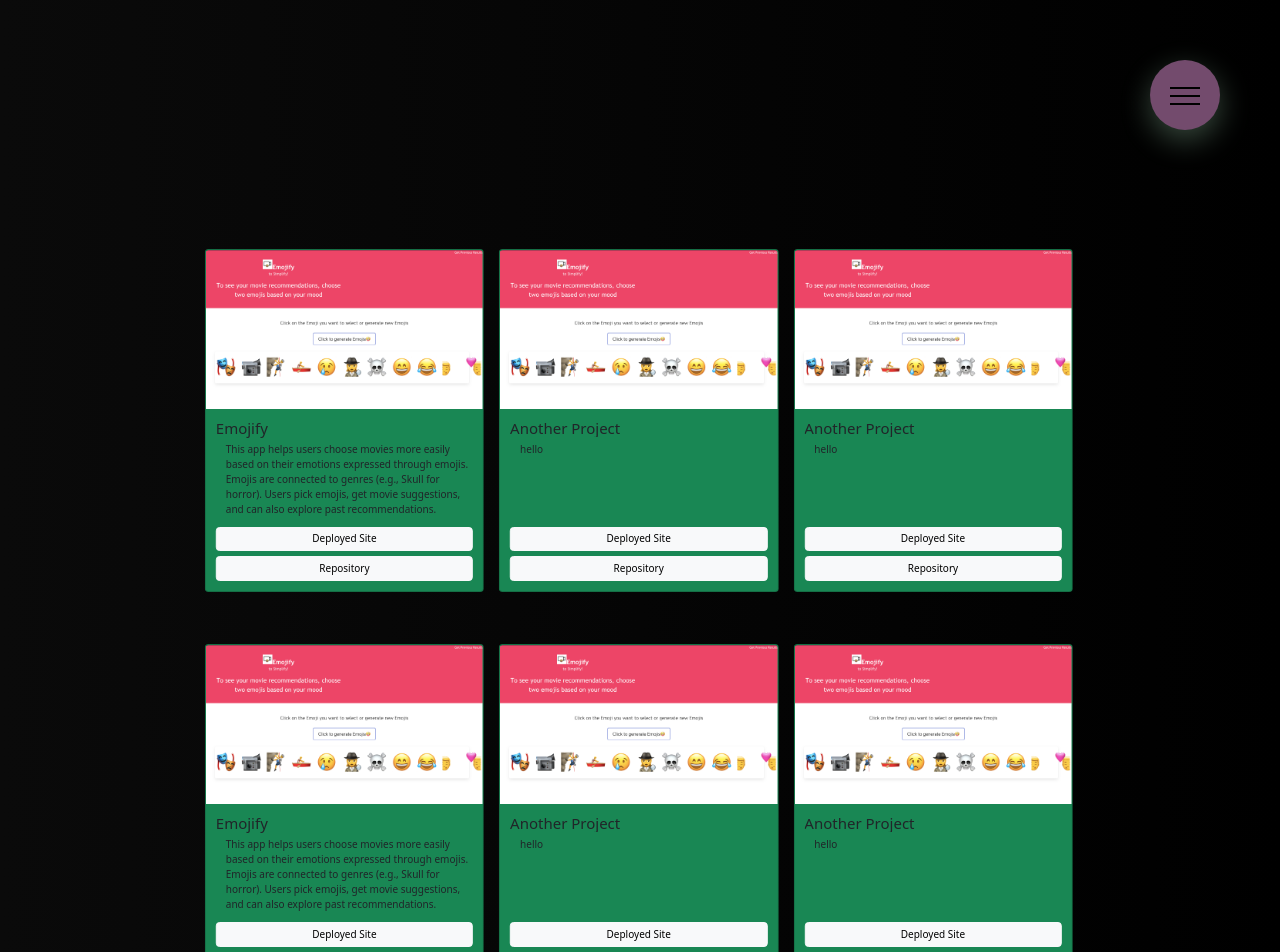
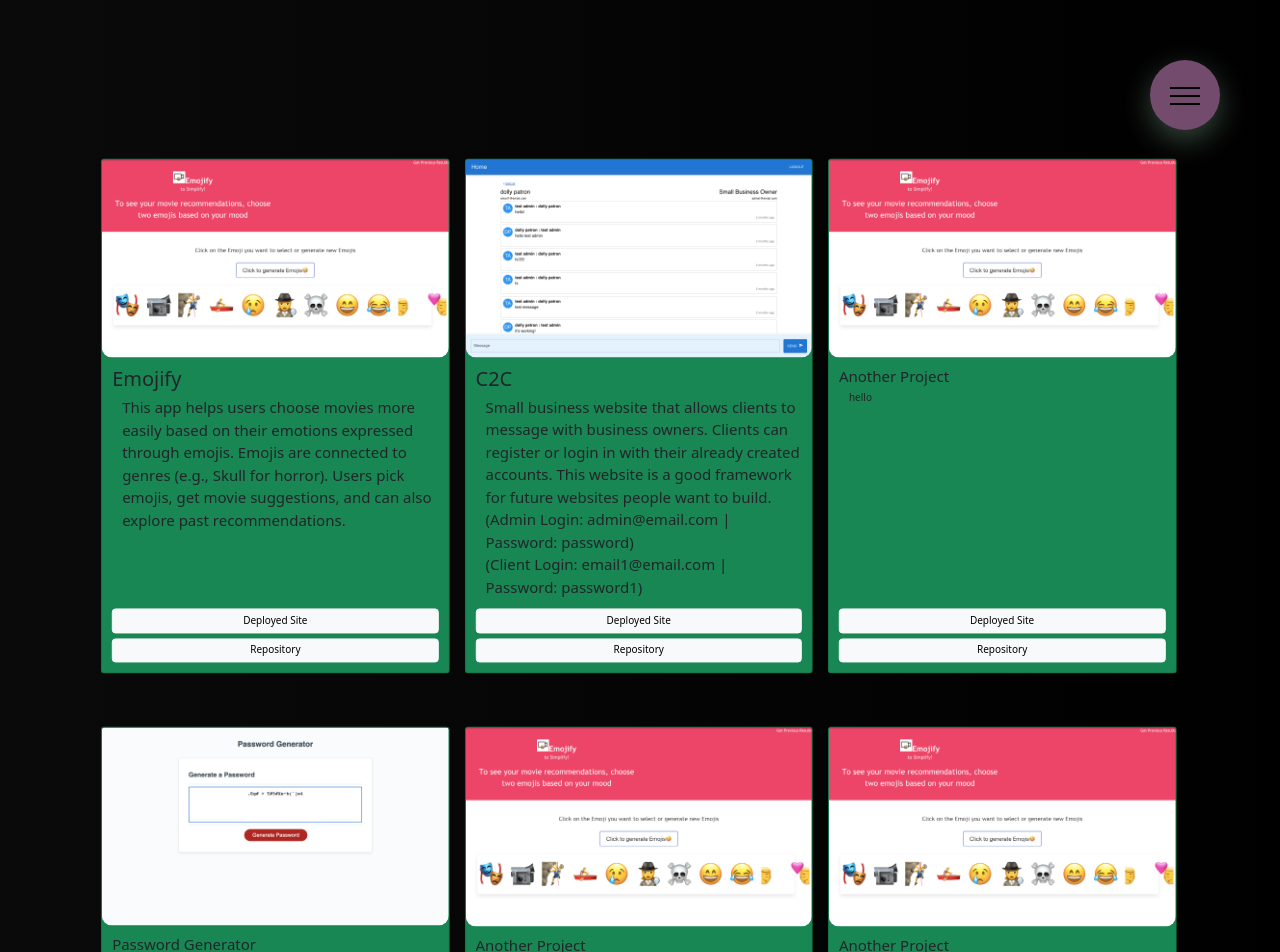
Before and after one commit to AcquahLopid/Reactive-Portfolio, a React (Create React App) app in the folder my-react-app/: page /portfolio in a window 1280 px wide. Shown: the top 952 px of the page. Built offline with nearby package versions, Linux system fonts and the light colour scheme.

Commit message:
add c2c project and the password generator project to my portfolio

```diff
--- a/my-react-app/src/components/Pages/Portfolio.css
+++ b/my-react-app/src/components/Pages/Portfolio.css
@@ -3,43 +3,12 @@ li{
     list-style: none;
 }
 
-.ProjectSec h1 {
-  font-size:30px;
-  text-align:center;
-  line-height:1.5em;
-  padding-bottom:5px;
-  font-family:"Playfair Display", serif;
-  text-transform:uppercase;
-  letter-spacing: 2px;
-  color:#111;
-}
-.ProjectSec h1:before {
-  position: absolute;
-  left: 0;
-  bottom: 20px;
-  width: 60%;
-  left:50%; margin-left:-30%;
-  height: 1px;
-  content: "";
-  background-color: #777; z-index: 4;
-}
-.ProjectSec h1:after {
-  position:absolute;
-  width:40px; height:40px; left:50%; margin-left:-20px; bottom:0px;
-  content: '\00a7'; font-size:30px; line-height:40px; color:#c50000;
-  font-weight:400; z-index: 5;
-  display:block;
-  background-color:#f8f8f8;
-}
-
 .portfolio-container{
    padding-top: 300px;
-   width: 113%;
+   width: 140%;
    height: 113%;
+   margin-left: -13.5%;
 }
-
-
-
 
 @media only screen and (max-width:767px){
     .portfolio-container{
--- a/my-react-app/src/components/Pages/Portfolio.js
+++ b/my-react-app/src/components/Pages/Portfolio.js
@@ -6,6 +6,8 @@ import GoToTop from '../Utils/GoToTop';
 
 // project images
 import Emojify from "../Assets/Emojify project.png";
+import C2C from "../Assets/C2C Screenshot.png";
+import PasswordGen from "../Assets/Password generator.png";
 
 
 const Portfolio = () => {
@@ -20,10 +22,10 @@ const Portfolio = () => {
     <div className="row row-cols-1 row-cols-md-3 g-4">
         <div className="col">
             <div className="card bg-success h-100 overflow-hidden d-flex flex-column">
-                <img src={Emojify} className="card-img-top" alt="Emojify Project" />
+                <img src={Emojify} className="rounded-bottom-4 card-img-top" alt="Emojify Project" />
                 <div className="card-body d-flex flex-column">
-                    <h5 className="card-title fs-4 ">Emojify</h5>
-                    <p className="card-text fs-6 ">
+                    <h5 className="card-title fs-2 ">Emojify</h5>
+                    <p className="card-text fs-4 ">
                     This app helps users choose movies more easily based on their emotions expressed through emojis.
                      Emojis are connected to genres (e.g., Skull for horror). Users pick emojis, get movie suggestions,
                       and can also explore past recommendations.
@@ -32,7 +34,7 @@ const Portfolio = () => {
                         <button className="btn btn-light" type="button" onClick={() => (window.location.href = "https://samhiga.github.io/emojify/")}>
                             Deployed Site
                         </button>
-                        <button className="btn btn-light" type="button" onClick={() => (window.location.href = "https://github.com/samhiga/emojify")}>
+                        <button className="btn btn-light" type="button" onClick={() => (window.location.href = "https://github.com/AcquahLopid/emojify")}>
                             Repository
                         </button>
                     </div>
@@ -41,15 +43,19 @@ const Portfolio = () => {
         </div>
         <div className="col">
             <div className="card bg-success h-100 overflow-hidden d-flex flex-column">
-                <img src={Emojify} className="card-img-top" alt="Another Project" />
+                <img src={C2C} className="rounded-bottom-4 card-img-top" alt="C2C Project" />
                 <div className="card-body d-flex flex-column">
-                    <h5 className="card-title fs-4 text-truncate">Another Project</h5>
-                    <p className="card-text fs-6 text-truncate"> hello</p>
+                    <h5 className="card-title fs-2 text-truncate">C2C</h5>
+                    <p className="card-text fs-4">
+                    Small business website that allows clients to message with business owners. Clients can register or login in
+                    with their already created accounts. This website is a good framework for future websites people want to build. <br/>
+                    (Admin Login: admin@email.com | Password: password) <br/> (Client Login: email1@email.com | Password: password1)
+                    </p>
                     <div className="d-grid gap-2 mt-auto">
-                        <button className="btn btn-light" type="button" onClick={() => (window.location.href = "https://another-project-deployed-site/")}>
+                        <button className="btn btn-light" type="button" onClick={() => (window.location.href = "https://small-business-project-client.herokuapp.com/")}>
                             Deployed Site
                         </button>
-                        <button className="btn btn-light" type="button" onClick={() => (window.location.href = "https://github.com/username/another-project")}>
+                        <button className="btn btn-light" type="button" onClick={() => (window.location.href = "https://github.com/AcquahLopid/small-business-project")}>
                             Repository
                         </button>
                     </div>
@@ -58,7 +64,7 @@ const Portfolio = () => {
         </div>
         <div className="col">
             <div className="card bg-success h-100 overflow-hidden d-flex flex-column">
-                <img src={Emojify} className="card-img-top" alt="Another Project" />
+                <img src={Emojify} className="rounded-bottom-4 card-img-top" alt="Another Project" />
                 <div className="card-body d-flex flex-column">
                     <h5 className="card-title fs-4 text-truncate">Another Project</h5>
                     <p className="card-text fs-6 text-truncate"> hello</p>
@@ -82,19 +88,19 @@ const Portfolio = () => {
     <div className="row row-cols-1 row-cols-md-3 g-4">
         <div className="col">
             <div className="card bg-success h-100 overflow-hidden d-flex flex-column">
-                <img src={Emojify} className="card-img-top" alt="Emojify Project" />
+                <img src={PasswordGen} className="rounded-bottom-4 card-img-top" alt="Password Generator Project" />
                 <div className="card-body d-flex flex-column">
-                    <h5 className="card-title fs-4 ">Emojify</h5>
+                    <h5 className="card-title fs-4 ">Password Generator</h5>
                     <p className="card-text fs-6 ">
-                    This app helps users choose movies more easily based on their emotions expressed through emojis.
-                     Emojis are connected to genres (e.g., Skull for horror). Users pick emojis, get movie suggestions,
-                      and can also explore past recommendations.
+                    This website helps user make a Passwords. first it ask users to appect conditions of their password.
+                    ex. if they want spaces in it, or how long should it be. then the program generates users a password randomly
+                    based on their conditions.
                       </p>
                     <div className="d-grid gap-2 mt-auto">
-                        <button className="btn btn-light" type="button" onClick={() => (window.location.href = "https://samhiga.github.io/emojify/")}>
+                        <button className="btn btn-light" type="button" onClick={() => (window.location.href = "https://acquahlopid.github.io/password-generator/")}>
                             Deployed Site
                         </button>
-                        <button className="btn btn-light" type="button" onClick={() => (window.location.href = "https://github.com/samhiga/emojify")}>
+                        <button className="btn btn-light" type="button" onClick={() => (window.location.href = "https://github.com/AcquahLopid/password-generator")}>
                             Repository
                         </button>
                     </div>
@@ -103,7 +109,7 @@ const Portfolio = () => {
         </div>
         <div className="col">
             <div className="card bg-success h-100 overflow-hidden d-flex flex-column">
-                <img src={Emojify} className="card-img-top" alt="Another Project" />
+                <img src={Emojify} className="rounded-bottom-4 card-img-top" alt="Another Project" />
                 <div className="card-body d-flex flex-column">
                     <h5 className="card-title fs-4 text-truncate">Another Project</h5>
                     <p className="card-text fs-6 text-truncate"> hello</p>
@@ -120,7 +126,7 @@ const Portfolio = () => {
         </div>
         <div className="col">
             <div className="card bg-success h-100 overflow-hidden d-flex flex-column">
-                <img src={Emojify} className="card-img-top" alt="Another Project" />
+                <img src={Emojify} className="rounded-bottom-4 card-img-top" alt="Another Project" />
                 <div className="card-body d-flex flex-column">
                     <h5 className="card-title fs-4 text-truncate">Another Project</h5>
                     <p className="card-text fs-6 text-truncate"> hello</p>
```
Also changed, not shown: my-react-app/src/components/Assets/C2C Screenshot.png (added), my-react-app/src/components/Assets/Password generator.png (added).
